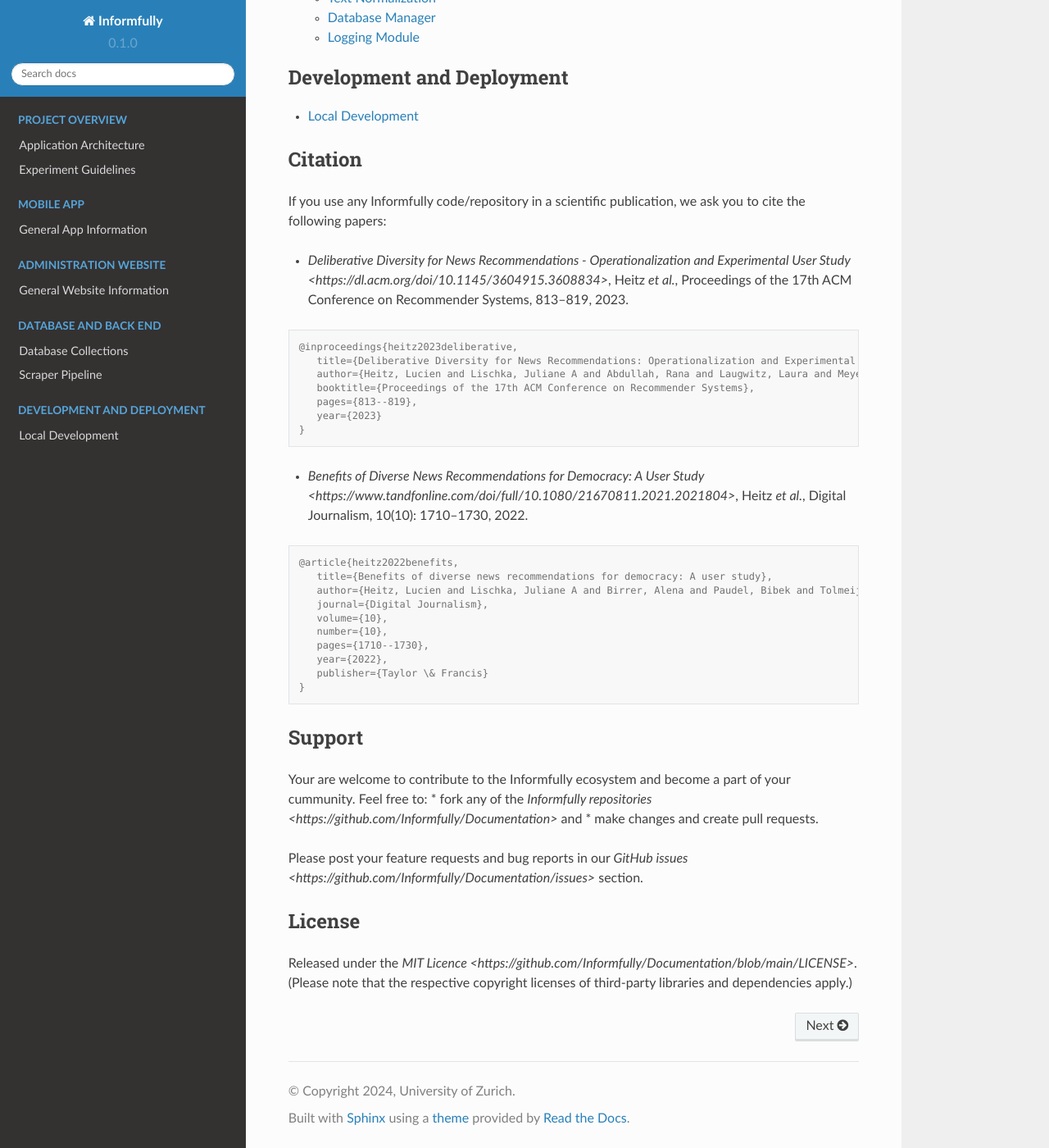
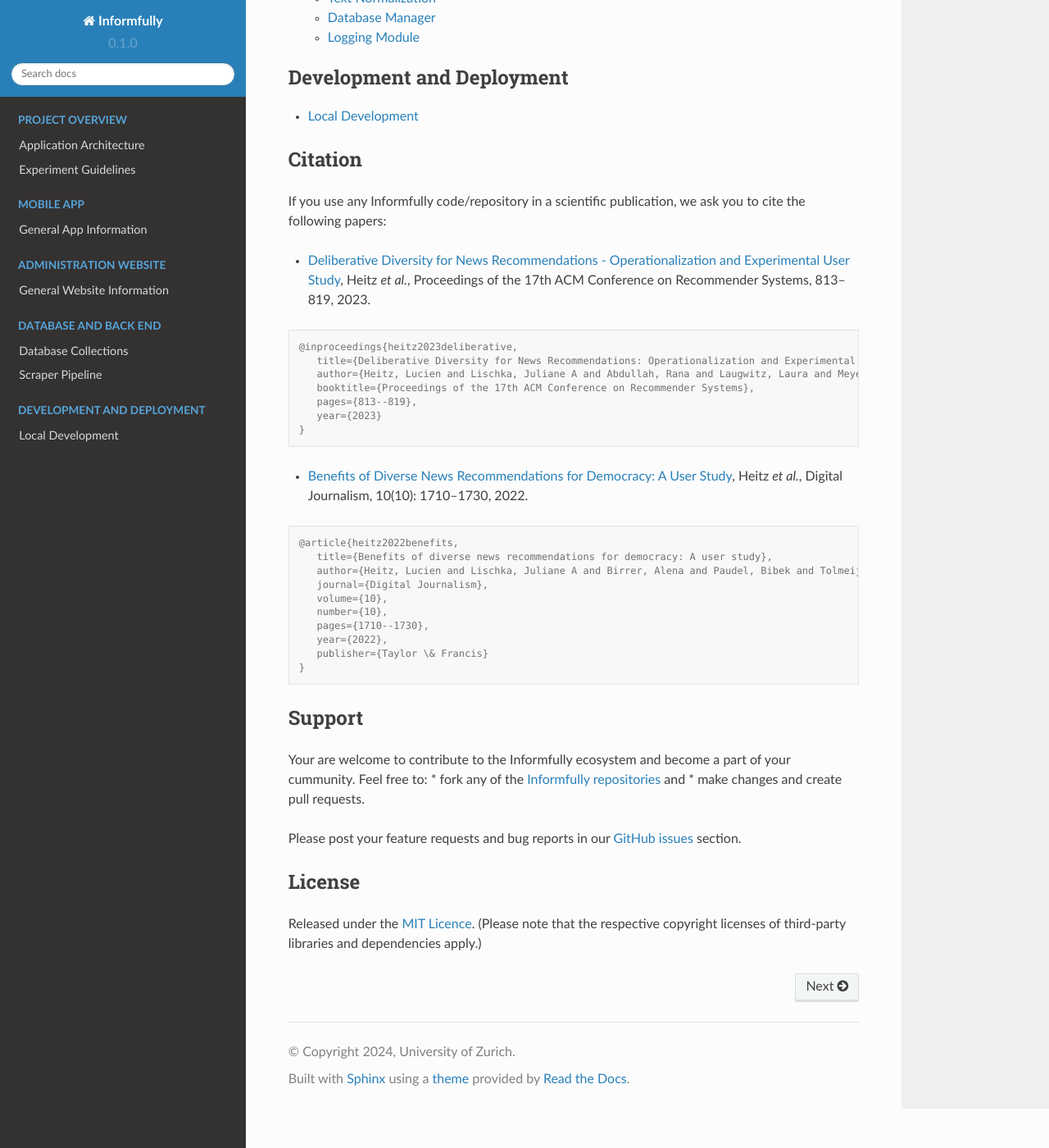
Before and after one commit to Informfully/Documentation, a Sphinx documentation site: the page built from docs/source/index.rst, in a window 1280 px wide and 1400 px high, scrolled down 959 px. Shown: the whole window at 82% size. Built offline with Sphinx 7.4.7 and the Read the Docs theme 2.0.0, drawn with Linux system fonts in a browser that asks for light colours.

Commit message:
Documentation update

```diff
--- a/docs/source/index.rst
+++ b/docs/source/index.rst
@@ -50,7 +50,7 @@
 
 If you use any Informfully code/repository in a scientific publication, we ask you to cite the following papers:
 
-* `Deliberative Diversity for News Recommendations - Operationalization and Experimental User Study <https://dl.acm.org/doi/10.1145/3604915.3608834>`, Heitz *et al.*, Proceedings of the 17th ACM Conference on Recommender Systems, 813–819, 2023.
+* `Deliberative Diversity for News Recommendations - Operationalization and Experimental User Study <https://dl.acm.org/doi/10.1145/3604915.3608834>`_, Heitz *et al.*, Proceedings of the 17th ACM Conference on Recommender Systems, 813–819, 2023.
 
 .. code-block:: console
 
@@ -62,7 +62,7 @@
       year={2023}
    }
 
-* `Benefits of Diverse News Recommendations for Democracy: A User Study <https://www.tandfonline.com/doi/full/10.1080/21670811.2021.2021804>`, Heitz *et al.*, Digital Journalism, 10(10): 1710–1730, 2022.
+* `Benefits of Diverse News Recommendations for Democracy: A User Study <https://www.tandfonline.com/doi/full/10.1080/21670811.2021.2021804>`_, Heitz *et al.*, Digital Journalism, 10(10): 1710–1730, 2022.
 
 .. code-block:: console
 
@@ -81,12 +81,12 @@
 -------
 
 Your are welcome to contribute to the Informfully ecosystem and become a part of your cummunity. Feel free to:
-* fork any of the `Informfully repositories <https://github.com/Informfully/Documentation>` and
+* fork any of the `Informfully repositories <https://github.com/Informfully/Documentation>`_ and
 * make changes and create pull requests.
 
-Please post your feature requests and bug reports in our `GitHub issues <https://github.com/Informfully/Documentation/issues>` section.
+Please post your feature requests and bug reports in our `GitHub issues <https://github.com/Informfully/Documentation/issues>`_ section.
 
 License
 -------
 
-Released under the `MIT Licence <https://github.com/Informfully/Documentation/blob/main/LICENSE>`. (Please note that the respective copyright licenses of third-party libraries and dependencies apply.)
+Released under the `MIT Licence <https://github.com/Informfully/Documentation/blob/main/LICENSE>`_. (Please note that the respective copyright licenses of third-party libraries and dependencies apply.)
--- a/docs/source/scrapers.rst
+++ b/docs/source/scrapers.rst
@@ -16,7 +16,7 @@
 
 Nowadays, RSS feeds are ubiquitous on any news website.
 The feeds can receive a list of news articles formatted as an XML file.
-The scraper gets this list and parses them with `Feedparser <https://github.com/kurtmckee/feedparser>`.
+The scraper gets this list and parses them with `Feedparser <https://github.com/kurtmckee/feedparser>`_.
 At this stage, useful information can already be extracted from the feed, such as the URL, the title, and a description.
 
 .. note::
```
